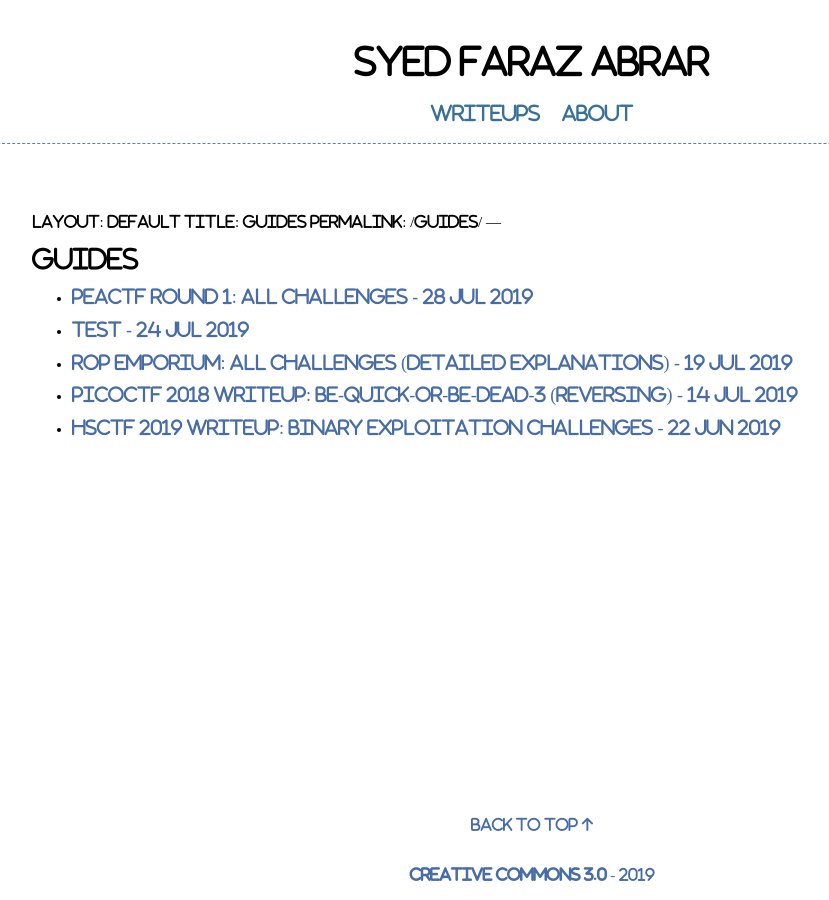
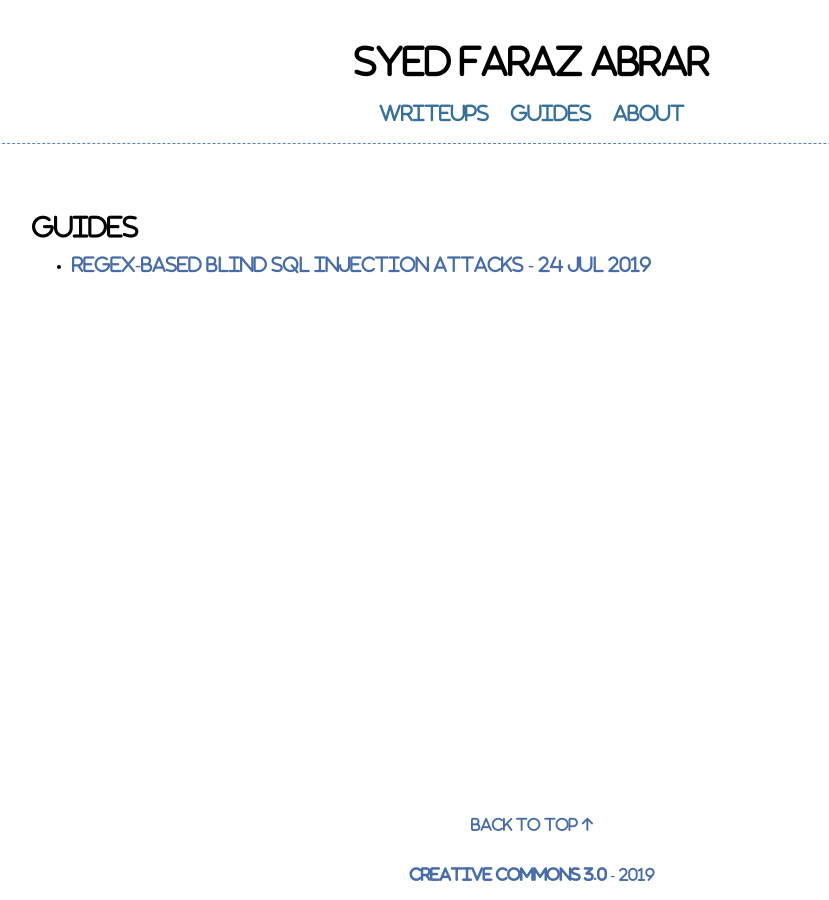
Before and after one commit to farazsth98/farazsth98.github.io, a Jekyll site: the page built from guides.md, in a window 1280 px wide. Shown: the whole page, without its empty margins (108-937 px from the left). Built offline with Jekyll 4.4.1, drawn with Linux system fonts in a browser that asks for light colours; nearby versions of some CDN libraries; our own code applies the rules of GitHub Pages for plain Markdown files.

Commit message:
Added guides and blind SQLi guide

````diff
--- a/_includes/links.html
+++ b/_includes/links.html
@@ -1,2 +1,3 @@
 <a href="{{ "/writeups" | prepend: site.baseurl | replace: '//', '/' }}"><h2 class="header-link">Writeups</h2></a>
+<a href="{{ "/guides" | prepend: site.baseurl | replace: '//', '/' }}"><h2 class="header-link">Guides</h2></a>
 <a href="{{ "/about" | prepend: site.baseurl | replace: '//', '/' }}"><h2 class="header-link">About</h2></a>
--- /dev/null
+++ b/_posts/2019-07-25-regex-based-blind-sql-injection-attacks.markdown
@@ -0,0 +1,8 @@
+---
+layout: post
+title: 	"Regex-based Blind SQL Injection Attacks"
+date:	2019-07-25 01:53:00 +0800
+categories: guides
+---
+
+I recently participated in PeaCTF and came across a very well made web exploitation challenge. It required participants to perform a blind SQL injection attack to retrieve an admin password and successfully login to get the flag.
--- a/_posts/2019-07-25-test.markdown
+++ /dev/null
@@ -1,6 +0,0 @@
----
-layout: post
-title: 	"Test"
-date:	2019-07-25 01:53:00 +0800
-categories: tutorials
----
--- a/_posts/2019-07-28-peactf-all-challenges.markdown
+++ b/_posts/2019-07-28-peactf-all-challenges.markdown
@@ -887,7 +887,7 @@ I then checked to see if it was a blind SQLi by doing the following.
 
 Since 1 does not equal 2, the right side of the query ends up being false so the entire query returns false, causing the server to tell us that the User does not exist. Otherwise, it would tell us that it has sent an email to notify the admin about this. So we have a blind SQLi. Question is, how do we exploit it?
 
-There are two types of blind SQLi attacks that can be employed to get the password here. The first would be to use a time-based attack, and the second one would be a regexp-based attack. I used the regexp-based attack. For more information a blind SQLi attack that is regexp-based, please see my tutorial [here]().
+There are two types of blind SQLi attacks that can be employed to get the password here. The first would be to use a time-based attack, and the second one would be a regexp-based attack. I used the regexp-based attack. For more information about how a regexp-based blind SQLi works, please see my tutorial [here](/guides/2019/07/25/test.html).
 ```python
 #!/usr/bin/env python3
 
--- a/guides.md
+++ b/guides.md
@@ -1,3 +1,4 @@
+---
 layout: default
 title: Guides
 permalink: /guides/
@@ -5,9 +6,11 @@ permalink: /guides/
 <h1 id="post-title">Guides</h1>
 
 <ul class="posts">
-	{% for post in site.posts %}
-		<li>
-			<h2><a href="{{ post.url }}">{{ post.title }} - {{ post.date | date_to_string }}</a></h2>
-		</li>
-	{% endfor %}
+	{% for post in site.categories.guides %}
+    	{% if post.url %}
+        	<li>
+        		<h2><a href="{{ post.url }}">{{ post.title }} - {{ post.date | date_to_string }}</a></h2>
+        	</li>
+    	{% endif %}
+  	{% endfor %}
 </ul>
````
Also changed, not shown: writeups.md (+7 -5 lines).
